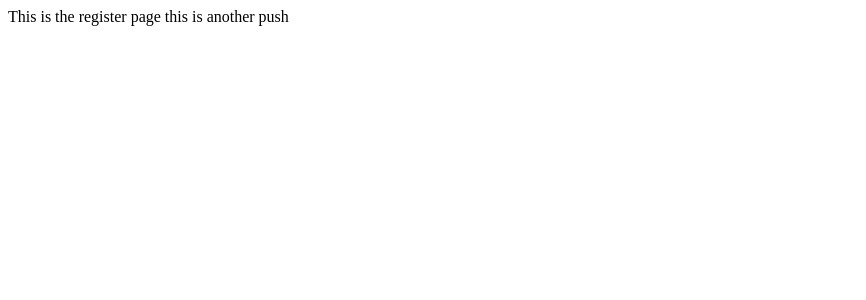
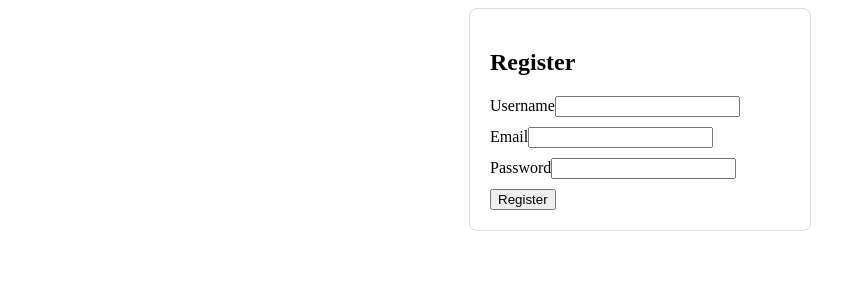
Before and after one commit to KaelNierras/Websis, a Nuxt app: page /register in a window 1280 px wide. Shown: the top 300 px of the page, without its empty margins (0-866 px from the left). Built offline with nearby package versions, Linux system fonts and the light colour scheme.

Commit message:
feature/register form done
hihi

```diff
--- a/pages/register/index.vue
+++ b/pages/register/index.vue
@@ -1 +1,64 @@
-<template>This is the register page this is another push</template>
+<template>
+  <div class="register-form">
+    <h2>Register</h2>
+    <form @submit.prevent="submitForm">
+      <div>
+        <label for="username">Username</label>
+        <input
+          type="text"
+          v-model="form.username"
+          id="username"
+          class="p-4"
+          required
+        />
+      </div>
+      <div>
+        <label for="email">Email</label>
+        <input type="email" v-model="form.email" id="email" required />
+      </div>
+      <div>
+        <label for="password">Password</label>
+        <input type="password" v-model="form.password" id="password" required />
+      </div>
+      <button type="submit">Register</button>
+    </form>
+    <p v-if="message">{{ message }}</p>
+  </div>
+</template>
+
+<script>
+export default {
+  data() {
+    return {
+      form: {
+        username: "",
+        email: "",
+        password: "",
+      },
+      message: "",
+    };
+  },
+  methods: {
+    submitForm() {
+      if (this.form.username && this.form.email && this.form.password) {
+        this.message = "Registration successful!";
+      } else {
+        this.message = "Please fill in all fields";
+      }
+    },
+  },
+};
+</script>
+
+<style scoped>
+.register-form {
+  max-width: 300px;
+  margin: auto;
+  padding: 20px;
+  border: 1px solid #ddd;
+  border-radius: 8px;
+}
+.register-form div {
+  margin-bottom: 10px;
+}
+</style>
```
